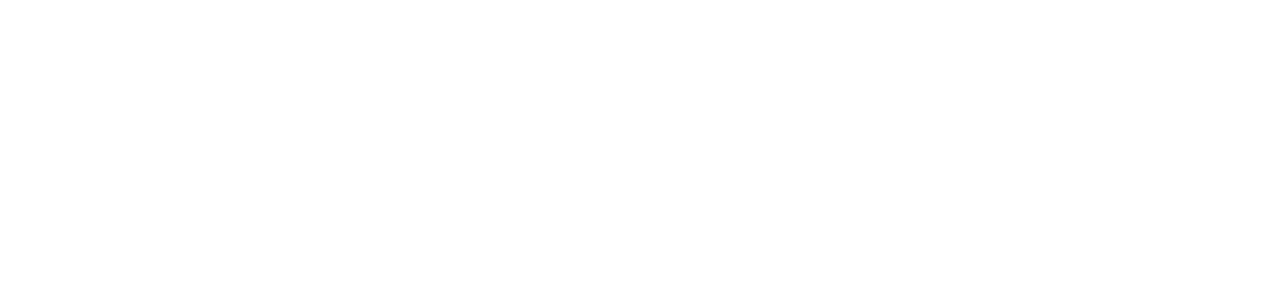
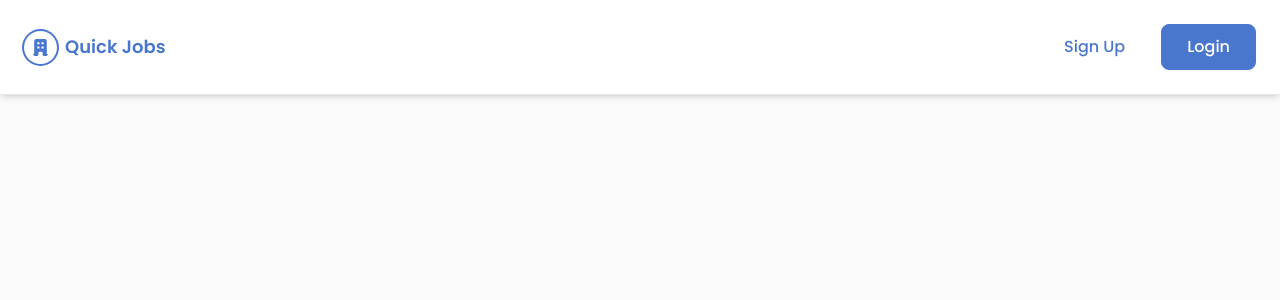
Before and after one commit to victorhwn7255/job-portal-web, a Next.js app: page / in a window 1280 px wide. Shown: the top 300 px of the page. Built offline with nearby package versions, Linux system fonts and the light colour scheme.

Commit message:
NavBar component

```diff
--- /dev/null
+++ b/components/Metatages.js
@@ -0,0 +1,23 @@
+import Head from 'next/head'
+
+export default function Metatags({
+    title = 'Top Job Portal Website',
+    description = 'Best Place to Find Your Dream Job in Singapore',
+    image = 'https://images.unsplash.com/photo-1517245386807-bb43f82c33c4?ixlib=rb-4.0.3&ixid=MnwxMjA3fDB8MHxwaG90by1wYWdlfHx8fGVufDB8fHx8&auto=format&fit=crop&w=2070&q=80'
+}) {
+
+  return (
+    <Head>
+      <title>{title}</title>
+      <meta name="twitter:card" content="summary" />
+      <meta name="twitter:site" content="@aureusacademy" />
+      <meta name="twitter:title" content={title} />
+      <meta name="twitter:description" content={description} />
+      <meta name="twitter:image" content={image} />
+
+      <meta property="og:title" content={title} />
+      <meta property="og:description" content={description} />
+      <meta property="og:image" content={image} />
+    </Head>
+  )
+}
--- /dev/null
+++ b/components/NavBar.js
@@ -0,0 +1,36 @@
+import React, { useEffect } from 'react'
+import { useTheme } from 'next-themes'
+import { HiOfficeBuilding } from 'react-icons/hi'
+import Link from 'next/link'
+
+
+export default function NavBar() {
+  const { theme, setTheme } = useTheme()
+
+  useEffect(() => {
+    setTheme('light')
+  }, [])
+
+  return (
+    <nav className='w-full fixed px-6 py-6 flex-row border-b shadow-md bg-white'>
+      <div className='container flex justify-between items-center mx-auto'>
+        {/* left */}
+        <Link href="http://localhost:3000/" className='flex items-center space-x-2 group'>
+          <HiOfficeBuilding size={33} className="text-lightBlue ring-2 rounded-full ring-lightBlue p-[6px] group-hover:scale-95 group-hover:text-white group-hover:ring-blue-800 group-hover:bg-blue-800 duration-200" />
+          <h3 className='text-lightBlue font-semibold text-base md:text-lg group-hover:text-blue-800 duration-200'>Quick Jobs</h3>
+        </Link>
+
+        {/* right */}
+        <div className='flex items-center space-x-3 md:space-x-9'>
+          <Link href='/'>
+            <p className='text-lightBlue hover:text-blue-800 font-medium text-sm md:text-base hover:underline underline-offset-[6px] decoration-wavy duration-200'>Sign Up</p>
+          </Link>
+
+          <Link href='/' className='bg-lightBlue rounded-lg px-[25px] py-[10px] border border-lightBlue text-white font-medium text-sm md:text-base hover:bg-white hover:text-lightBlue duration-200'>
+            <p className=''>Login</p>
+          </Link>
+        </div>
+      </div>
+    </nav>
+  )
+}
--- a/package.json
+++ b/package.json
@@ -10,8 +10,10 @@
   },
   "dependencies": {
     "next": "13.0.0",
+    "next-themes": "^0.2.1",
     "react": "18.2.0",
-    "react-dom": "18.2.0"
+    "react-dom": "18.2.0",
+    "react-icons": "^4.6.0"
   },
   "devDependencies": {
     "autoprefixer": "^10.4.13",
--- a/pages/_app.js
+++ b/pages/_app.js
@@ -1,7 +1,12 @@
 import '../styles/globals.css'
+import { ThemeProvider } from 'next-themes'
 
 function MyApp({ Component, pageProps }) {
-  return <Component {...pageProps} />
+  return (
+    <ThemeProvider attribute='class'>
+      <Component {...pageProps} />
+    </ThemeProvider>
+  )
 }
 
 export default MyApp
--- a/pages/index.js
+++ b/pages/index.js
@@ -1,9 +1,13 @@
 import Head from 'next/head'
+import Metatags from '../components/Metatages'
+import NavBar from '../components/NavBar'
 
 export default function Home() {
   return (
     <div>
+      <Metatags title='Home | Job Portal Web' />
 
+      <NavBar />
 
     </div>
   )
--- a/styles/globals.css
+++ b/styles/globals.css
@@ -1,18 +1,21 @@
 @import url('https://fonts.googleapis.com/css2?family=Raleway:ital,wght@0,100;0,200;0,300;0,400;0,500;0,600;0,700;0,800;0,900;1,100;1,200;1,300;1,400;1,500;1,600;1,700;1,800;1,900&display=swap');
 @import url('https://fonts.googleapis.com/css2?family=Poppins:wght@100;200;300;400;500;600;700;800;900&display=swap');
 @import url('https://fonts.googleapis.com/css2?family=Space+Mono:ital,wght@0,400;0,700;1,400;1,700&display=swap');
-
 
 @tailwind base;
 @tailwind components;
 @tailwind utilities;
 
-html,
-body {
-  padding: 0;
-  margin: 0;
-  font-family: -apple-system, BlinkMacSystemFont, Segoe UI, Roboto, Oxygen,
-    Ubuntu, Cantarell, Fira Sans, Droid Sans, Helvetica Neue, sans-serif;
+@layer base {
+  body {
+    @apply dark:text-grayClassic50 dark:bg-backgroundDark text-textDark bg-grayClassic50 font-poppins min-h-screen w-screen p-0 m-0;
+  }
+}
+
+@layer components {
+  .smBtn {
+    @apply ;
+  }
 }
 
 a {
--- a/tailwind.config.js
+++ b/tailwind.config.js
@@ -19,6 +19,21 @@
         poppins: ['Poppins', 'sans-serif'],
         mono: ['Space Mono'],
       },
+      colors: {
+        grayClassic50: '#FAFAFA',
+        grayClassic100: '#F5F5F5',
+        grayClassic200: '#EEEEEE',
+        grayClassic300: '#E0E0E0',
+        grayClassic400: '#BDBDBD',
+        grayClassic500: '#9E9E9E',
+        grayClassic600: '#757575',
+        grayClassic700: '#616161',
+        grayClassic800: '#424242',
+        grayClassic900: '#212121',
+        backgroundDark: '#24252D',
+        textDark: '#2D2E36',
+        lightBlue: '#4A77CE',
+      },
     },
   },
   plugins: [],
```
Also changed, not shown: 1 other file (tests, documents, lock files or other folders).
